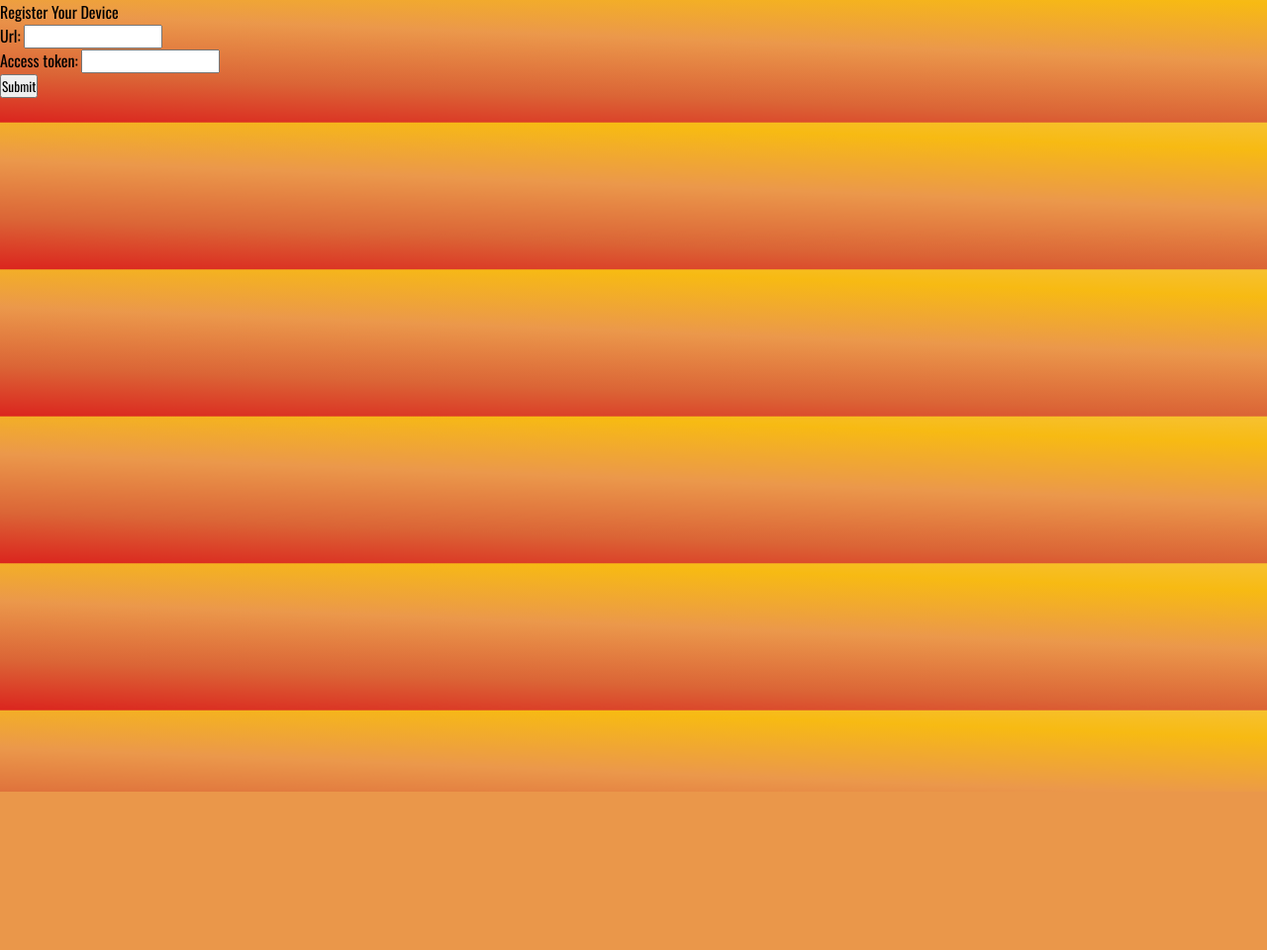
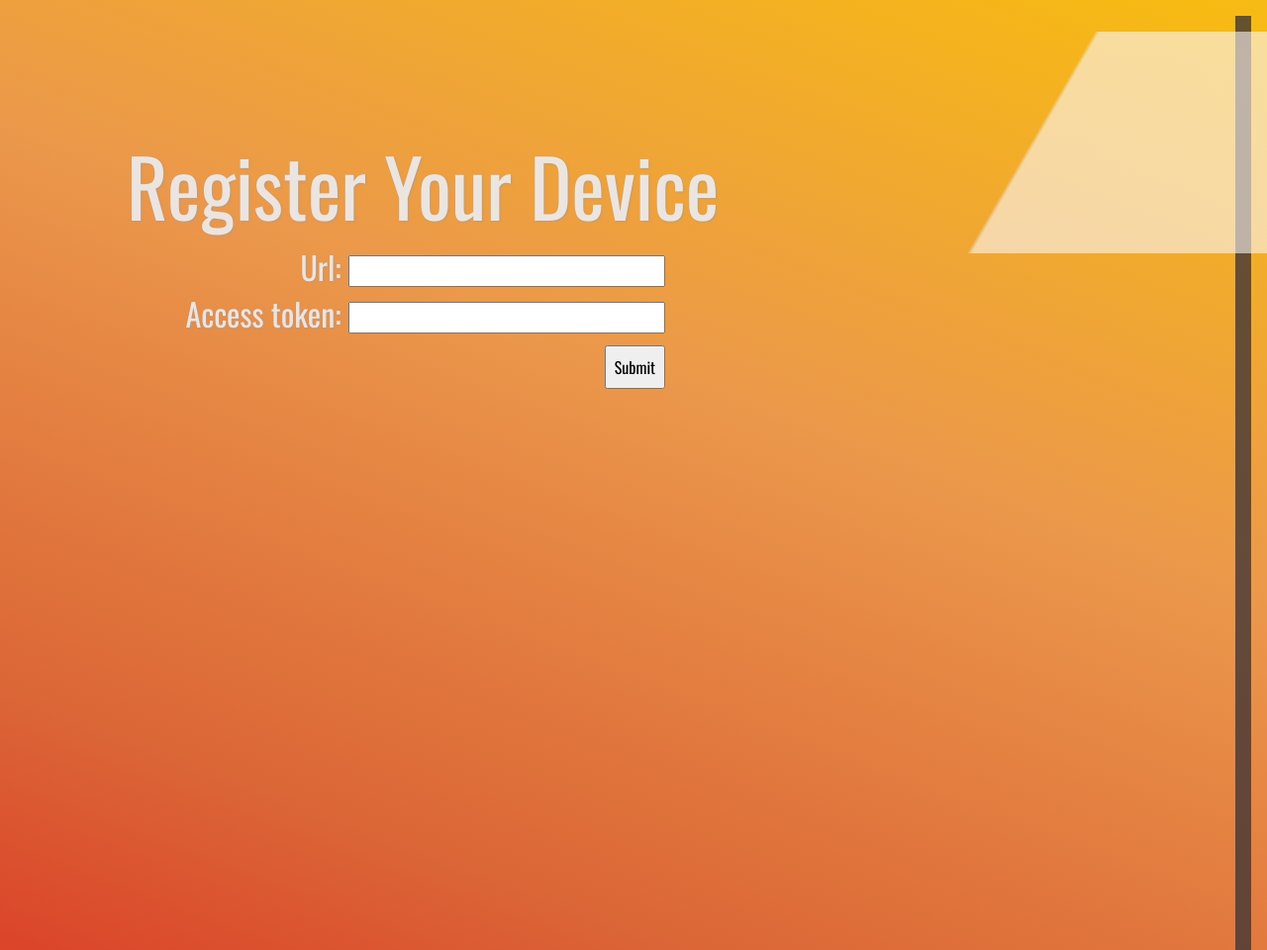
Before and after one commit to the-home-of-command-z/home-away, a Django app: template core/templates/register_device.html in a window 1280 px wide. Shown: the whole page at 99% size. Before the commit the page ends 800 px from the top, so only its background shows below. Run offline with Django 3.2, Linux system fonts and the light colour scheme; the template is opened without the code that fills it: values that come from a table or form of the project are taken from there, others are empty.

Commit message:
styles the registration success and register device pages

```diff
--- a/core/static/main.css
+++ b/core/static/main.css
@@ -33,6 +33,7 @@ body{
 }
 
 
+
 .image {
     background:
         /* linear-gradient(60deg, var(--r) 62%,var(--T) 63%) 18rem 2rem / 8rem 8rem, */
@@ -52,9 +53,11 @@ body{
       font-size: 6rem;
       justify-self: center;
       width: 100%;
-      margin: 1rem;
+      margin: 3rem;
       color: rgba(250, 246, 246, 0.8);
       text-shadow: 2px 2px 3px rgba(161, 159, 159, 0.8);
+      /* color: rgba(12, 12, 12);
+      text-shadow: 2px 2px 3px rgba(231, 227, 227); */
   }
 
   .titleContainer {
@@ -81,3 +84,35 @@ body{
 .slackButton {
     margin-top: 1rem;
 }
+
+.registerDiv {
+    color: rgba(250, 246, 246, 0.8);
+    /* color: black; */
+    font-size: 2rem;
+    text-shadow: 1px 1px 2px rgba(161, 159, 159, 0.8);
+    /* text-shadow: 1px 1px 2px white; */
+    margin-left: 10%;
+    margin-top: 10%;
+}
+.wut {
+    font-size: 5rem;
+}
+
+.submitButton {
+    font-size: 1rem;
+    padding: .5rem;
+}
+
+input {
+    padding-top: .5rem;
+    width: 20rem;
+}
+
+.add_to_slack {
+    margin-top: 1rem;
+}
+.registerForm {
+    text-align: end;
+    max-width: 35rem;
+    padding-right: 1rem;
+}
--- a/core/templates/base.html
+++ b/core/templates/base.html
@@ -11,6 +11,7 @@
 
 </head>
 <body>
+        <div class="image">
     {% block content %}
     {% endblock %}
 </body>
--- a/core/templates/homepage.html
+++ b/core/templates/homepage.html
@@ -2,7 +2,7 @@
 
 {% block content %}
 {% load socialaccount %}
-<div class="image">
+
 <div class="titleContainer">
 <h1 class="mainTitle">Welcome to AHABot</h1>
 <div class="subTitleContainer">
--- a/core/templates/register_device.html
+++ b/core/templates/register_device.html
@@ -1,14 +1,14 @@
 {% extends "base.html" %}
 
 {% block content %}
-
-<p>Register Your Device</p>
-<form action='' method='post'>
+<div class="registerDiv">
+<p class="wut">Register Your Device</p>
+<form class="registerForm" action='' method='post'>
     {% csrf_token %}
     <table>
         {{ form.as_p }}
     </table>
-    <button class="f6 link dim ph3 pv2 mb2 dib white bg-dark-green">Submit</button>
+    <button class="submitButton">Submit</button>
 </form>
-
+</div>
 {% endblock %}
--- a/core/views.py
+++ b/core/views.py
@@ -23,7 +23,7 @@ def endpoint(request):
     return HttpResponse(json.dumps(datalist))
 
 
-@login_required
+# @login_required
 def register_device(request):
     user = request.user
     if request.method == 'POST':
@@ -43,7 +43,7 @@ def register_device(request):
 
     return render(request, 'register_device.html', context)
 
-@login_required
+# @login_required
 def registration_success(request):
     return render(request, 'registration_success.html')
 
```
Also changed, not shown: core/templates/registration_success.html (+5 -4 lines).
